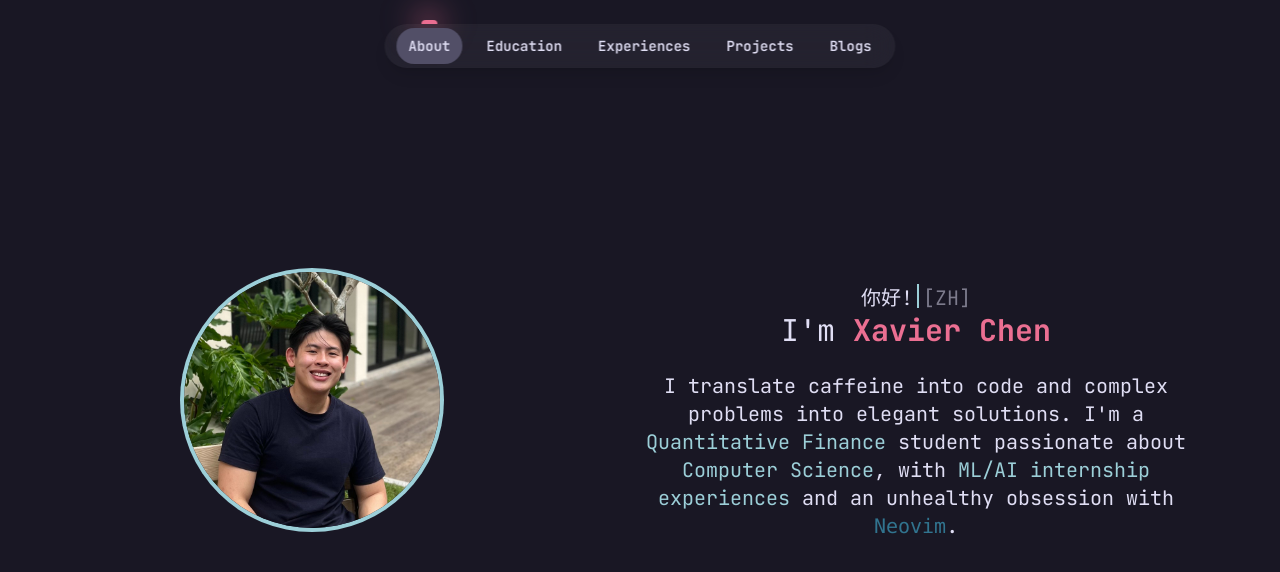
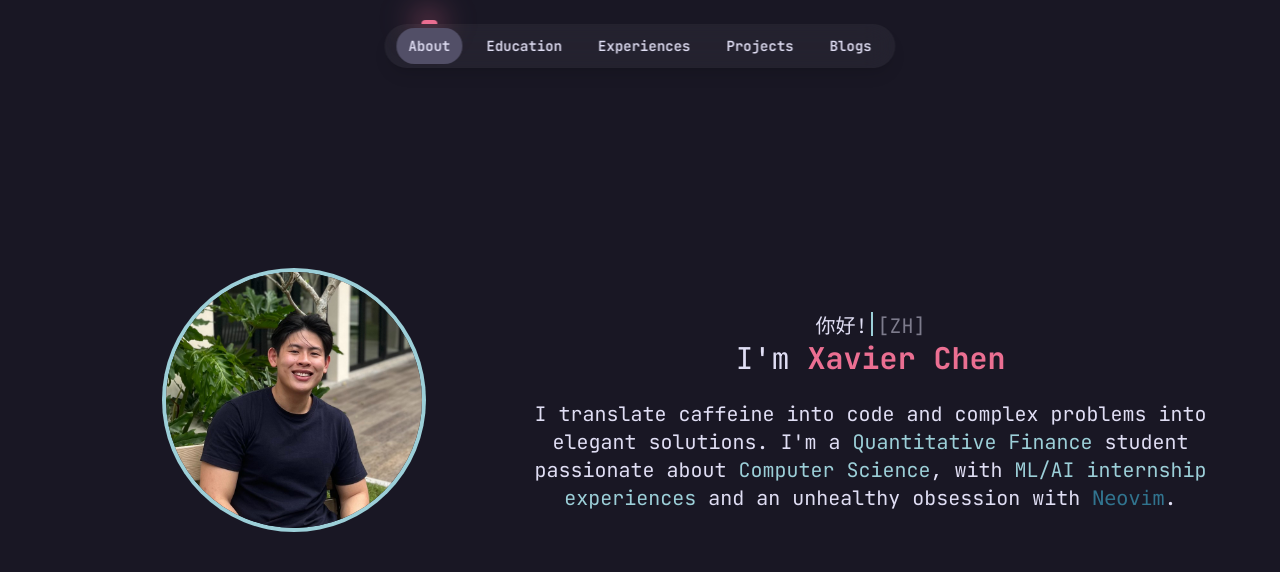
Before and after one commit to xavierchen0/portfolio-website, a React (Vite) app: page / in a window 1280 px wide. Shown: the top 572 px of the page. Built offline with nearby package versions, Linux system fonts and the light colour scheme.

Commit message:
fix: fix button click and layout of about

```diff
--- a/src/components/HeroSection.jsx
+++ b/src/components/HeroSection.jsx
@@ -83,14 +83,14 @@ export default function HeroSection({ id }) {
     >
       <div className="w-full max-w-6xl">
         {/* Mobile: stack vertically; Desktop: side-by-side */}
-        <div className="flex flex-col items-center md:grid md:grid-cols-2">
+        <div className="flex flex-col items-center md:grid md:grid-cols-5">
           {/* Profile Image - Mobile: Top; Desktop: left */}
-          <div className="order-1 flex md:justify-start md:pl-30">
+          <div className="order-1 flex md:col-span-2 md:justify-center">
             <PixelTransitionProfile pixelColor="#eb6f92" />
           </div>
 
           {/* Content - Mobile: Bottom, Desktop right */}
-          <div className="order-2 text-center md:pr-6">
+          <div className="order-2 text-center md:col-span-3">
             {/* Greeting with typewriter effect */}
             <div className="mt-6 text-lg md:text-xl">
               <span className="inline-flex">
--- a/src/components/PixelTransitionProfile.jsx
+++ b/src/components/PixelTransitionProfile.jsx
@@ -108,7 +108,6 @@ export default function PixelTransitionProfile({
       className="ring-rosepinefoam hover:ring-rosepinelove relative h-32 w-32 transform cursor-pointer rounded-full ring-4 transition-all duration-300 hover:scale-110 active:scale-90 md:h-64 md:w-64"
       onMouseEnter={() => !isAnimating && setShowTooltip(true)}
       onMouseLeave={() => setShowTooltip(false)}
-      onClick={animatePixelTransition}
     >
       {/* Show tooltip */}
       {showTooltip && !isAnimating && (
@@ -119,7 +118,11 @@ export default function PixelTransitionProfile({
       )}
 
       {/* Profile Container */}
-      <div ref={containerRef} className="h-full w-full rounded-full">
+      <div
+        ref={containerRef}
+        className="h-full w-full rounded-full"
+        onClick={animatePixelTransition}
+      >
         {/* Current Image */}
         <img
           src={profileImages[currentImageIndex]}
@@ -130,7 +133,7 @@ export default function PixelTransitionProfile({
         {/* Pixel Grid overlay */}
         <div
           ref={pixelGridRef}
-          className="pinelove pointer-events-none absolute inset-0 z-10 h-full w-full overflow-hidden rounded-full"
+          className="pointer-events-none absolute inset-0 z-10 h-full w-full overflow-hidden rounded-full"
           style={{ clipPath: "circle(50% at center)" }}
         />
       </div>
```
